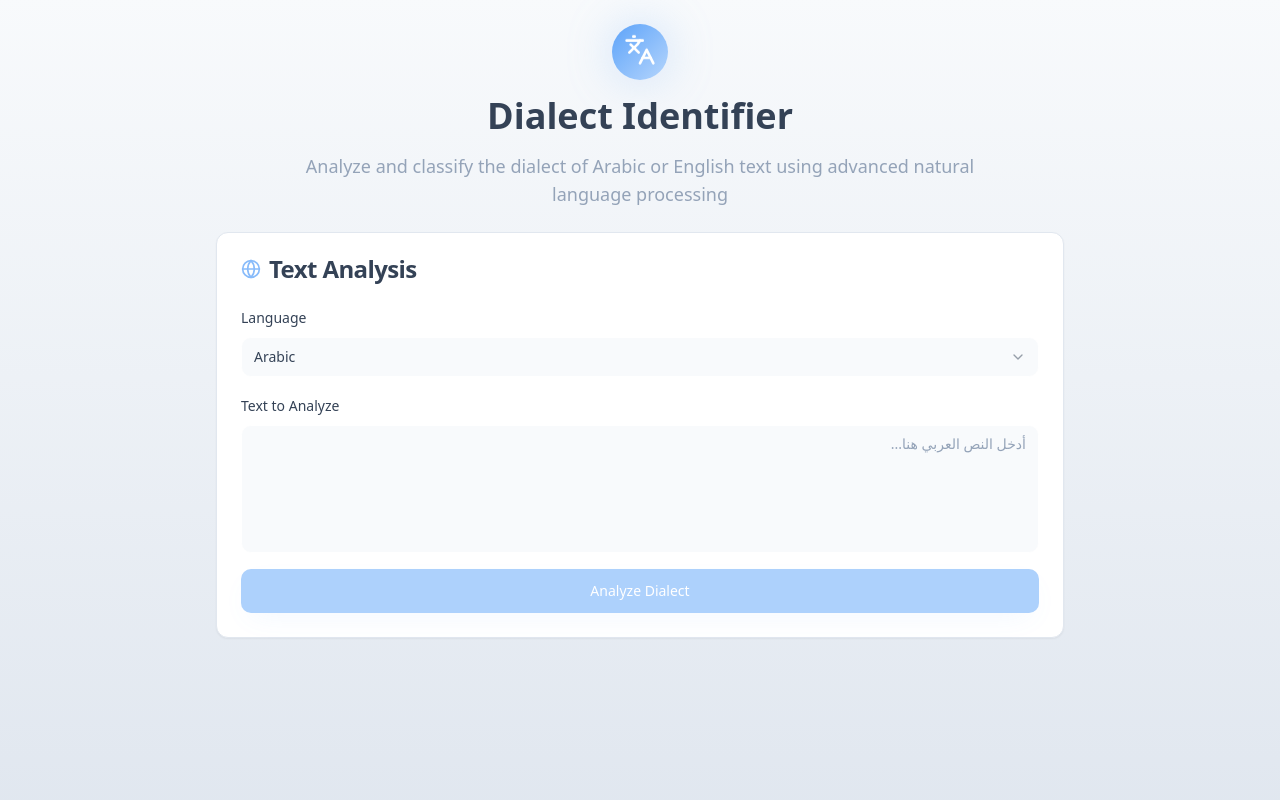
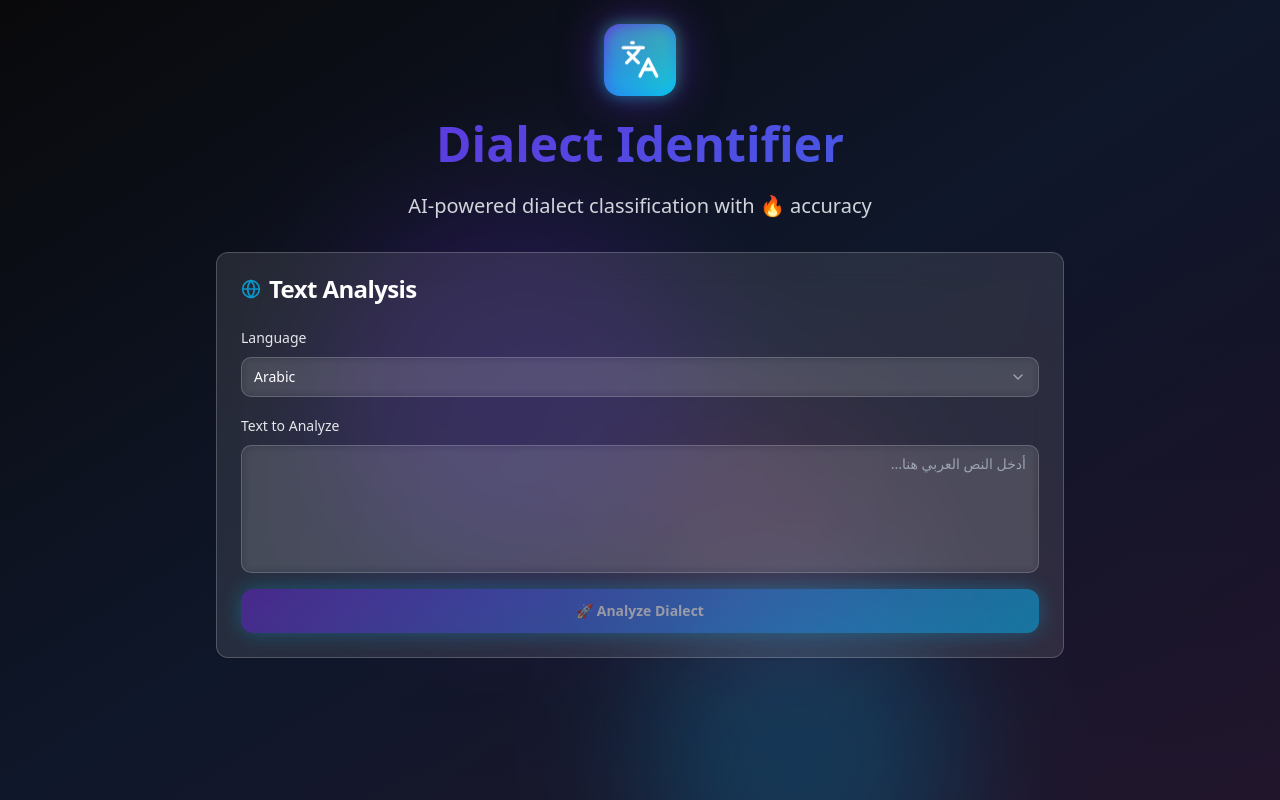
Before and after one commit to Bayandk/arabesque-speech-scribe, a React (Vite) app: page / in a window 1280 px wide. Built offline with nearby package versions, Linux system fonts and the light colour scheme.

Commit message:
Enhance UI styling
Improve the user interface to be more visually appealing and modern, with a "Gen Z" aesthetic.

```diff
--- a/src/components/DialectClassifier.tsx
+++ b/src/components/DialectClassifier.tsx
@@ -194,44 +194,55 @@ const DialectClassifier = () => {
   };
 
   return (
-    <div className="max-w-4xl mx-auto p-6 space-y-6">
+    <div className="min-h-screen bg-gradient-to-br from-background via-slate-900 to-purple-900/20 relative overflow-hidden">
+      {/* Animated background elements */}
+      <div className="absolute inset-0 overflow-hidden pointer-events-none">
+        <div className="absolute top-1/4 left-1/4 w-96 h-96 bg-neon-purple/20 rounded-full blur-3xl animate-float"></div>
+        <div className="absolute top-3/4 right-1/4 w-80 h-80 bg-neon-cyan/20 rounded-full blur-3xl animate-float delay-1000"></div>
+        <div className="absolute top-1/2 left-1/2 w-64 h-64 bg-neon-pink/10 rounded-full blur-3xl animate-float delay-2000"></div>
+      </div>
+
+      <div className="relative z-10 max-w-4xl mx-auto p-6 space-y-8">
         {/* Header */}
-      <div className="text-center space-y-4 animate-fade-in">
+        <div className="text-center space-y-6 animate-fade-in">
           <div className="flex justify-center">
-          <div className="p-3 rounded-full bg-gradient-primary shadow-glow animate-glow-pulse">
-            <Languages className="h-8 w-8 text-white animate-bounce-gentle" />
+            <div className="relative p-4 rounded-2xl bg-gradient-primary shadow-glow animate-glow-pulse backdrop-blur-sm">
+              <Languages className="h-10 w-10 text-white animate-float" />
+              <div className="absolute inset-0 bg-gradient-accent rounded-2xl blur opacity-50 -z-10 animate-gradient-shift bg-300%"></div>
             </div>
           </div>
-        <h1 className="text-4xl font-bold text-foreground animate-slide-up">Dialect Identifier</h1>
-        <p className="text-academic-gray text-lg max-w-2xl mx-auto animate-slide-up delay-100">
-          Analyze and classify the dialect of Arabic or English text using advanced natural language processing
+          <h1 className="text-5xl font-black text-transparent bg-gradient-primary bg-clip-text animate-gradient-shift bg-300%">
+            Dialect Identifier
+          </h1>
+          <p className="text-gray-300 text-xl max-w-2xl mx-auto font-medium">
+            AI-powered dialect classification with 🔥 accuracy
           </p>
         </div>
 
         {/* Input Section */}
-      <Card className="shadow-elegant animate-scale-in hover:shadow-glow transition-all duration-300">
+        <Card className="backdrop-blur-lg bg-white/10 border border-white/20 shadow-glass animate-scale-in hover:shadow-neon transition-all duration-300">
           <CardHeader>
-          <CardTitle className="flex items-center gap-2">
-            <Globe className="h-5 w-5 text-academic-blue animate-pulse-soft" />
+            <CardTitle className="flex items-center gap-2 text-white">
+              <Globe className="h-5 w-5 text-neon-cyan animate-pulse-soft" />
               Text Analysis
             </CardTitle>
           </CardHeader>
           <CardContent className="space-y-4">
             <div className="space-y-2">
-            <label className="text-sm font-medium text-foreground">Language</label>
+              <label className="text-sm font-medium text-gray-200">Language</label>
               <Select value={language} onValueChange={setLanguage}>
-              <SelectTrigger className="w-full transition-all duration-200 hover:border-academic-blue focus:border-academic-blue">
+                <SelectTrigger className="w-full bg-white/5 border-white/20 text-white transition-all duration-200 hover:border-neon-cyan focus:border-neon-cyan backdrop-blur-sm">
                   <SelectValue placeholder="Select language" />
                 </SelectTrigger>
-              <SelectContent>
-                <SelectItem value="arabic">Arabic</SelectItem>
-                <SelectItem value="english">English</SelectItem>
+                <SelectContent className="bg-gray-900/95 border-white/20 backdrop-blur-lg">
+                  <SelectItem value="arabic" className="text-white hover:bg-white/10">Arabic</SelectItem>
+                  <SelectItem value="english" className="text-white hover:bg-white/10">English</SelectItem>
                 </SelectContent>
               </Select>
             </div>
 
             <div className="space-y-2">
-            <label className="text-sm font-medium text-foreground">Text to Analyze</label>
+              <label className="text-sm font-medium text-gray-200">Text to Analyze</label>
               <Textarea
                 placeholder={language === "arabic"
                   ? "أدخل النص العربي هنا..."
@@ -239,7 +250,7 @@ const DialectClassifier = () => {
                 }
                 value={text}
                 onChange={(e) => setText(e.target.value)}
-              className="min-h-32 resize-none transition-all duration-200 hover:border-academic-blue focus:border-academic-blue"
+                className="min-h-32 resize-none bg-white/5 border-white/20 text-white placeholder:text-gray-400 transition-all duration-200 hover:border-neon-cyan focus:border-neon-cyan backdrop-blur-sm"
                 dir={language === "arabic" ? "rtl" : "ltr"}
               />
             </div>
@@ -247,9 +258,8 @@ const DialectClassifier = () => {
             <Button
               onClick={handleAnalyze}
               disabled={isAnalyzing || !text.trim()}
-            variant="analyze"
               size="lg"
-            className="w-full transform transition-all duration-200 hover:scale-105 active:scale-95"
+              className="w-full bg-gradient-primary hover:bg-gradient-secondary border-0 text-white font-bold py-3 rounded-xl transform transition-all duration-200 hover:scale-105 active:scale-95 shadow-neon disabled:opacity-50 disabled:hover:scale-100"
             >
               {isAnalyzing ? (
                 <>
@@ -257,7 +267,7 @@ const DialectClassifier = () => {
                   Analyzing...
                 </>
               ) : (
-              "Analyze Dialect"
+                "🚀 Analyze Dialect"
               )}
             </Button>
           </CardContent>
@@ -265,46 +275,48 @@ const DialectClassifier = () => {
 
         {/* Results Section */}
         {results.length > 0 && (
-        <Card className="shadow-elegant animate-scale-in">
+          <Card className="backdrop-blur-lg bg-white/10 border border-white/20 shadow-glass animate-scale-in">
             <CardHeader>
-            <CardTitle className="text-academic-blue flex items-center gap-2">
-              <div className="w-2 h-2 rounded-full bg-academic-blue animate-pulse-soft"></div>
-              Classification Results
+              <CardTitle className="text-white flex items-center gap-2">
+                <div className="w-3 h-3 rounded-full bg-gradient-primary animate-pulse-soft"></div>
+                ✨ Classification Results
               </CardTitle>
             </CardHeader>
             <CardContent className="space-y-4">
               {results.map((result, index) => (
                 <div
                   key={index}
-                className="flex items-start justify-between p-4 bg-gradient-subtle rounded-lg border border-border hover:shadow-md transition-all duration-300 hover:scale-[1.02] animate-fade-in"
+                  className="relative overflow-hidden p-6 backdrop-blur-sm bg-gradient-glass rounded-xl border border-white/20 hover:shadow-neon transition-all duration-300 hover:scale-[1.02] animate-fade-in group"
                   style={{ animationDelay: `${index * 0.1}s` }}
                 >
-                <div className="flex-1 space-y-2">
+                  <div className="absolute inset-0 bg-gradient-accent opacity-0 group-hover:opacity-10 transition-opacity duration-300"></div>
+                  <div className="relative flex items-start justify-between">
+                    <div className="flex-1 space-y-3">
                       <div className="flex items-center gap-3">
-                    <h3 className="font-semibold text-lg text-foreground">{result.dialect}</h3>
+                        <h3 className="font-bold text-xl text-white">{result.dialect}</h3>
                         <Badge
-                      variant="secondary"
-                      className={`${getConfidenceColor(result.confidence)} text-white animate-scale-in`}
+                          className={`${getConfidenceColor(result.confidence)} text-white font-bold px-3 py-1 rounded-full animate-scale-in shadow-lg`}
                           style={{ animationDelay: `${index * 0.1 + 0.2}s` }}
                         >
                           {getConfidenceLabel(result.confidence, index === 0, results)} Confidence
                         </Badge>
                       </div>
-                  <p className="text-academic-gray text-sm">{result.description}</p>
+                      <p className="text-gray-300 text-sm leading-relaxed">{result.description}</p>
                     </div>
-                <div className="text-right">
-                  <div className="text-2xl font-bold text-academic-blue animate-scale-in"
+                    <div className="text-right ml-6">
+                      <div className="text-3xl font-black text-transparent bg-gradient-primary bg-clip-text animate-scale-in"
                            style={{ animationDelay: `${index * 0.1 + 0.3}s` }}>
                         {(result.confidence * 100).toFixed(1)}%
                       </div>
-                  <div className="w-24 bg-academic-gray-light rounded-full h-2 mt-1 overflow-hidden">
+                      <div className="w-28 bg-white/20 rounded-full h-3 mt-2 overflow-hidden backdrop-blur-sm">
                         <div
-                      className="bg-gradient-primary h-2 rounded-full transition-all duration-1000 ease-out animate-slide-up"
+                          className="bg-gradient-primary h-3 rounded-full transition-all duration-1000 ease-out animate-slide-up shadow-glow"
                           style={{
                             width: `${result.confidence * 100}%`,
                             animationDelay: `${index * 0.1 + 0.5}s`
                           }}
                         />
+                      </div>
                     </div>
                   </div>
                 </div>
@@ -315,13 +327,16 @@ const DialectClassifier = () => {
 
         {/* Feedback Section */}
         {showFeedback && results.length > 0 && (
+          <div className="animate-scale-in" style={{ animationDelay: '0.5s' }}>
             <FeedbackForm
               text={text}
               language={language}
               results={results}
               onFeedbackSubmitted={handleFeedbackSubmitted}
             />
+          </div>
         )}
+      </div>
     </div>
   );
 };
--- a/src/index.css
+++ b/src/index.css
@@ -8,69 +8,75 @@ All colors MUST be HSL.
 
 @layer base {
   :root {
-    --background: 210 40% 98%;
-    --foreground: 215 25% 27%;
+    --background: 240 10% 3.9%;
+    --foreground: 0 0% 98%;
 
-    --card: 0 0% 100%;
-    --card-foreground: 215 25% 27%;
+    --card: 240 10% 3.9%;
+    --card-foreground: 0 0% 98%;
 
-    --popover: 0 0% 100%;
-    --popover-foreground: 215 25% 27%;
+    --popover: 240 10% 3.9%;
+    --popover-foreground: 0 0% 98%;
 
-    --primary: 213 93% 67%;
-    --primary-foreground: 0 0% 100%;
+    --primary: 263 70% 50%;
+    --primary-foreground: 0 0% 98%;
 
-    --secondary: 214 32% 91%;
-    --secondary-foreground: 215 25% 27%;
+    --secondary: 240 3.7% 15.9%;
+    --secondary-foreground: 0 0% 98%;
 
-    --muted: 214 32% 91%;
-    --muted-foreground: 215 20% 65%;
+    --muted: 240 3.7% 15.9%;
+    --muted-foreground: 240 5% 64.9%;
 
-    --accent: 213 93% 67%;
-    --accent-foreground: 0 0% 100%;
+    --accent: 195 100% 50%;
+    --accent-foreground: 240 10% 3.9%;
 
     --destructive: 0 84% 60%;
-    --destructive-foreground: 0 0% 100%;
+    --destructive-foreground: 0 0% 98%;
 
-    --border: 214 32% 91%;
-    --input: 0 0% 100%;
-    --ring: 213 93% 67%;
+    --border: 240 3.7% 15.9%;
+    --input: 240 3.7% 15.9%;
+    --ring: 263 70% 50%;
 
     --radius: 0.75rem;
 
-    /* Academic color palette */
-    --academic-blue: 213 93% 67%;
-    --academic-blue-light: 213 93% 85%;
-    --academic-blue-dark: 213 93% 45%;
-    --academic-gray: 215 20% 65%;
-    --academic-gray-light: 214 32% 91%;
+    /* Gen Z color palette */
+    --neon-purple: 263 70% 50%;
+    --neon-cyan: 195 100% 50%;
+    --neon-pink: 330 85% 60%;
+    --electric-blue: 220 100% 60%;
+    --lime-green: 90 100% 50%;
 
-    /* Gradients */
-    --gradient-primary: linear-gradient(135deg, hsl(var(--academic-blue)), hsl(var(--academic-blue-light)));
-    --gradient-subtle: linear-gradient(180deg, hsl(var(--background)), hsl(var(--academic-gray-light)));
+    /* Academic color palette - Gen Z style */
+    --academic-blue: 220 100% 60%;
+    --academic-blue-light: 220 100% 75%;
+    --academic-blue-dark: 220 100% 45%;
+    --academic-gray: 240 5% 64.9%;
+    --academic-gray-light: 240 3.7% 15.9%;
 
-    /* Shadows */
-    --shadow-elegant: 0 10px 30px -10px hsl(var(--academic-blue) / 0.2);
-    --shadow-glow: 0 0 40px hsl(var(--academic-blue-light) / 0.3);
+    /* Modern gradients */
+    --gradient-primary: linear-gradient(135deg, hsl(var(--neon-purple)), hsl(var(--neon-cyan)));
+    --gradient-secondary: linear-gradient(135deg, hsl(var(--neon-pink)), hsl(var(--electric-blue)));
+    --gradient-subtle: linear-gradient(180deg, hsl(var(--background)), hsl(240 3.7% 8%));
+    --gradient-glass: linear-gradient(135deg, rgba(255,255,255,0.1), rgba(255,255,255,0.05));
+    --gradient-accent: linear-gradient(45deg, hsl(var(--neon-cyan)), hsl(var(--lime-green)));
 
-    /* Animations */
+    /* Glassmorphism shadows */
+    --shadow-elegant: 0 8px 32px 0 rgba(31, 38, 135, 0.37);
+    --shadow-glow: 0 0 40px hsl(var(--neon-purple) / 0.5);
+    --shadow-neon: 0 0 20px hsl(var(--neon-cyan) / 0.6);
+    --shadow-glass: 0 8px 32px 0 rgba(31, 38, 135, 0.2);
+
+    /* Smooth animations */
     --transition-smooth: all 0.3s cubic-bezier(0.4, 0, 0.2, 1);
+    --transition-bounce: all 0.4s cubic-bezier(0.68, -0.55, 0.265, 1.55);
 
-    --sidebar-background: 0 0% 98%;
-
-    --sidebar-foreground: 240 5.3% 26.1%;
-
-    --sidebar-primary: 240 5.9% 10%;
-
+    --sidebar-background: 240 10% 3.9%;
+    --sidebar-foreground: 0 0% 98%;
+    --sidebar-primary: 263 70% 50%;
     --sidebar-primary-foreground: 0 0% 98%;
-
-    --sidebar-accent: 240 4.8% 95.9%;
-
-    --sidebar-accent-foreground: 240 5.9% 10%;
-
-    --sidebar-border: 220 13% 91%;
-
-    --sidebar-ring: 217.2 91.2% 59.8%;
+    --sidebar-accent: 240 3.7% 15.9%;
+    --sidebar-accent-foreground: 0 0% 98%;
+    --sidebar-border: 240 3.7% 15.9%;
+    --sidebar-ring: 263 70% 50%;
   }
 
   .dark {
--- a/tailwind.config.ts
+++ b/tailwind.config.ts
@@ -58,6 +58,13 @@ export default {
 					'blue-dark': 'hsl(var(--academic-blue-dark))',
 					gray: 'hsl(var(--academic-gray))',
 					'gray-light': 'hsl(var(--academic-gray-light))'
+				},
+				neon: {
+					purple: 'hsl(var(--neon-purple))',
+					cyan: 'hsl(var(--neon-cyan))',
+					pink: 'hsl(var(--neon-pink))',
+					blue: 'hsl(var(--electric-blue))',
+					green: 'hsl(var(--lime-green))'
 				},
 				sidebar: {
 					DEFAULT: 'hsl(var(--sidebar-background))',
@@ -133,7 +140,26 @@ export default {
 						boxShadow: 'var(--shadow-glow)'
 					},
 					'50%': {
-						boxShadow: '0 0 60px hsl(var(--primary) / 0.6)'
+						boxShadow: '0 0 60px hsl(var(--neon-purple) / 0.8)'
+					}
+				},
+				'float': {
+					'0%, 100%': {
+						transform: 'translateY(0px) rotate(0deg)'
+					},
+					'33%': {
+						transform: 'translateY(-10px) rotate(1deg)'
+					},
+					'66%': {
+						transform: 'translateY(-5px) rotate(-1deg)'
+					}
+				},
+				'gradient-shift': {
+					'0%, 100%': {
+						backgroundPosition: '0% 50%'
+					},
+					'50%': {
+						backgroundPosition: '100% 50%'
 					}
 				}
 			},
@@ -145,18 +171,32 @@ export default {
 				'fade-in': 'fade-in 0.5s ease-out',
 				'scale-in': 'scale-in 0.3s ease-out',
 				'bounce-gentle': 'bounce-gentle 2s ease-in-out infinite',
-				'glow-pulse': 'glow-pulse 3s ease-in-out infinite'
+				'glow-pulse': 'glow-pulse 3s ease-in-out infinite',
+				'float': 'float 6s ease-in-out infinite',
+				'gradient-shift': 'gradient-shift 3s ease infinite'
 			},
 			backgroundImage: {
 				'gradient-primary': 'var(--gradient-primary)',
-				'gradient-subtle': 'var(--gradient-subtle)'
+				'gradient-secondary': 'var(--gradient-secondary)',
+				'gradient-subtle': 'var(--gradient-subtle)',
+				'gradient-glass': 'var(--gradient-glass)',
+				'gradient-accent': 'var(--gradient-accent)'
 			},
 			boxShadow: {
 				'elegant': 'var(--shadow-elegant)',
-				'glow': 'var(--shadow-glow)'
+				'glow': 'var(--shadow-glow)',
+				'neon': 'var(--shadow-neon)',
+				'glass': 'var(--shadow-glass)'
+			},
+			backdropBlur: {
+				'glass': '10px'
+			},
+			backgroundSize: {
+				'300%': '300%'
 			},
 			transitionTimingFunction: {
-				'smooth': 'var(--transition-smooth)'
+				'smooth': 'var(--transition-smooth)',
+				'bounce': 'var(--transition-bounce)'
 			}
 		}
 	},
```
Also changed, not shown: src/components/FeedbackForm.tsx (+45 -22 lines). Lines whose indentation alone changed are shown as unchanged.
